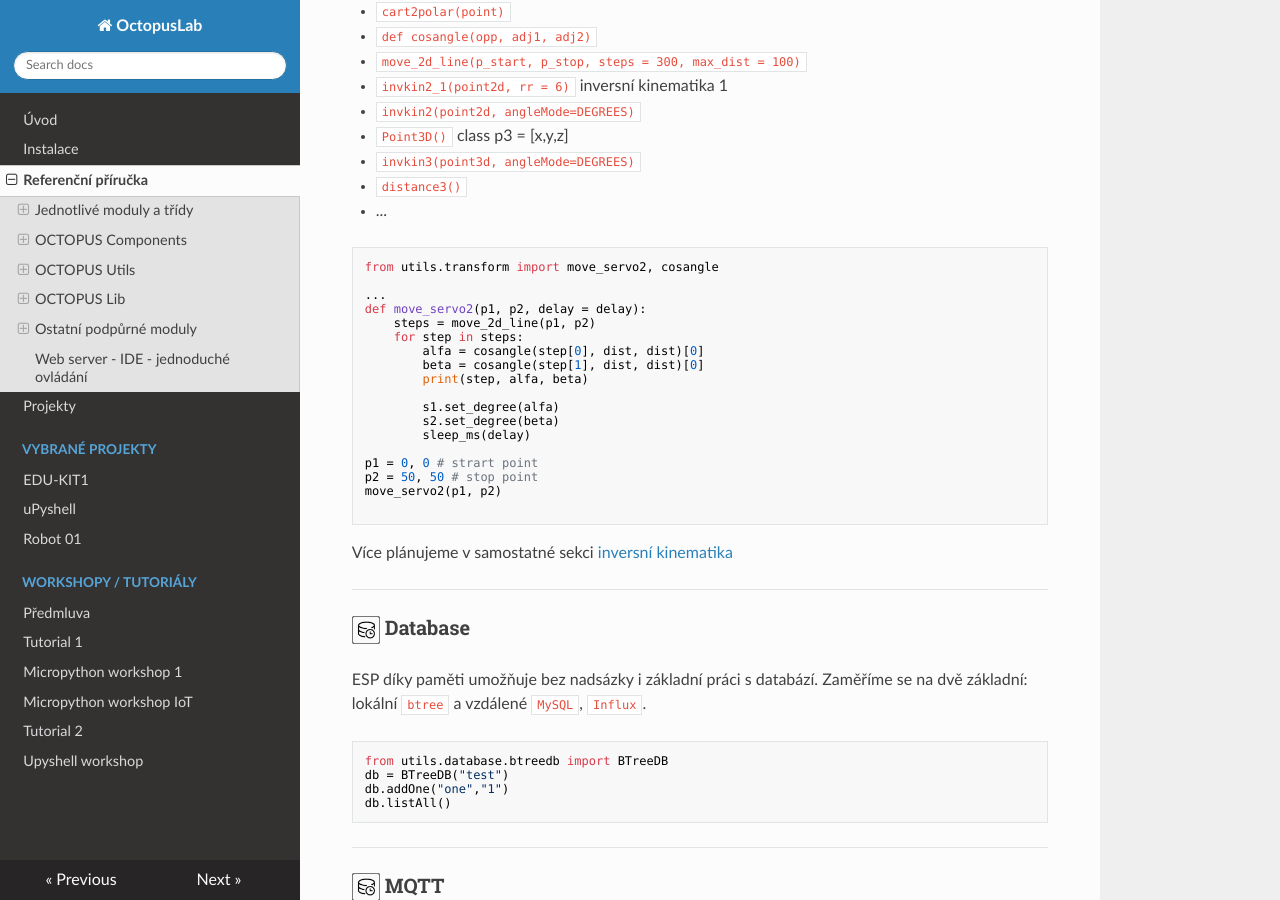
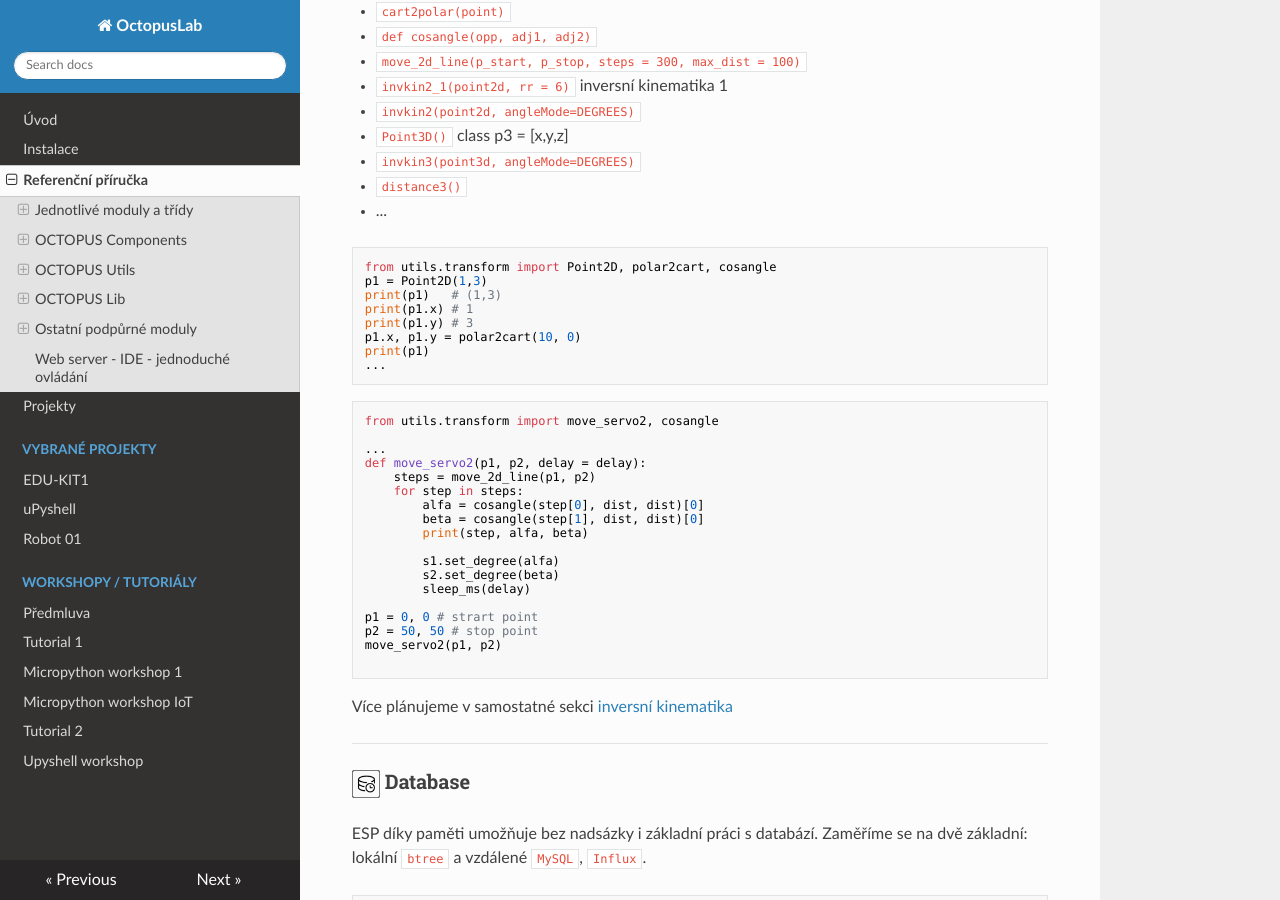
Before and after one commit to octopuslab-cz/docs_octopuslab_cz, an MkDocs documentation site: the page built from docs/basicdoc.md, in a window 1280 px wide and 900 px high, scrolled down 8532 px. Built offline with MkDocs 1.6.1, drawn with Linux system fonts in a browser that asks for light colours; nearby versions of some CDN libraries.

Commit message:
transform +

````diff
--- a/docs/basicdoc.md
+++ b/docs/basicdoc.md
@@ -418,6 +418,18 @@ Pomocné funkce pro mechatroniku, zaměřené na transformace souřadnicových s
 - ...
 
 ```python
+from utils.transform import Point2D, polar2cart, cosangle
+p1 = Point2D(1,3)
+print(p1)   # (1,3)
+print(p1.x) # 1
+print(p1.y) # 3
+p1.x, p1.y = polar2cart(10, 0)
+print(p1)
+...
+```
+
+
+```python
 from utils.transform import move_servo2, cosangle
 
 ...
````
